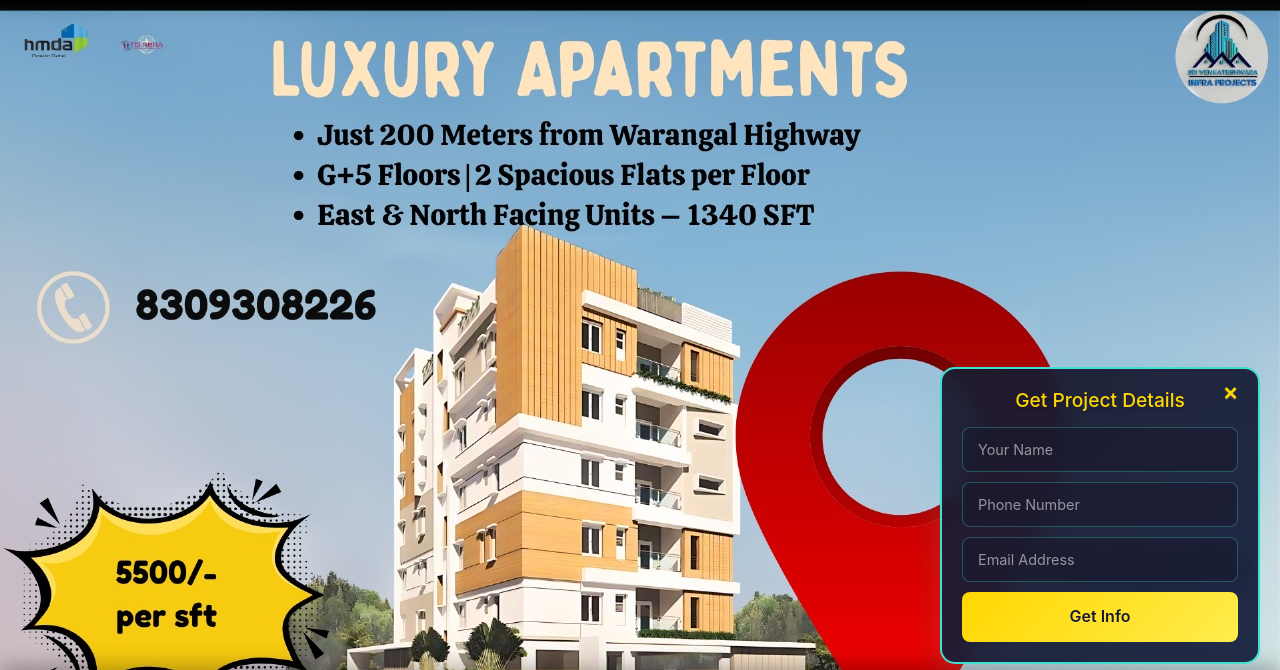
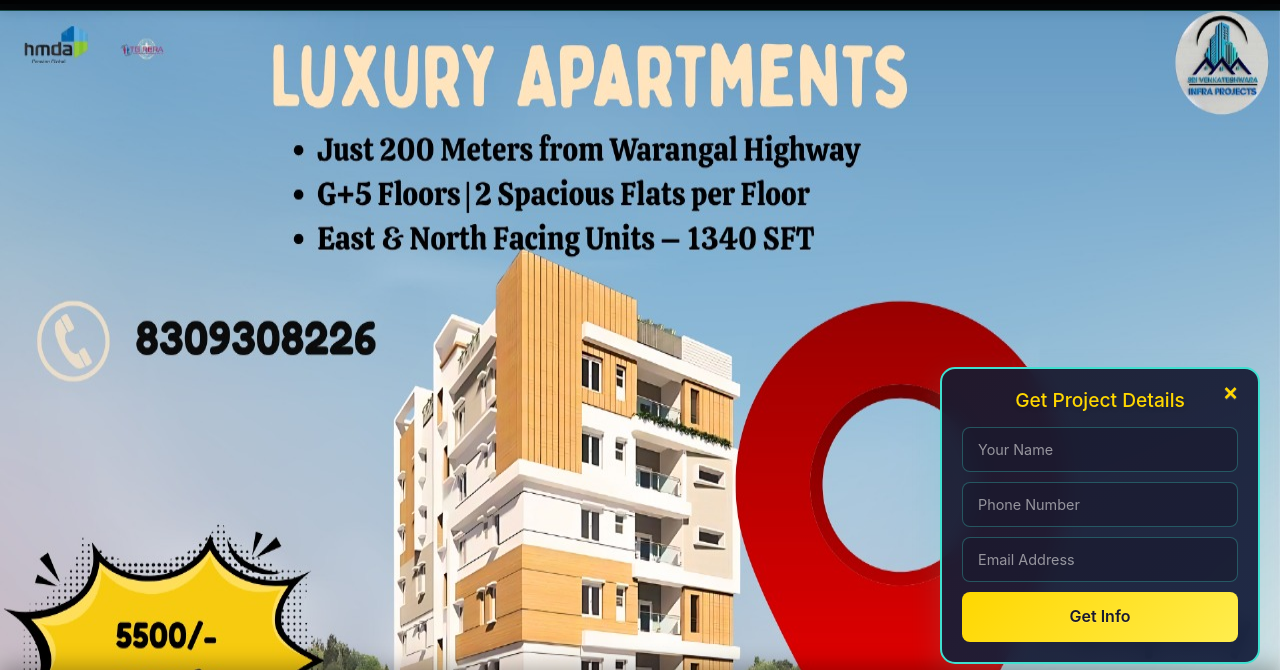
Before and after one commit to K18ishna/venkateswaraInfra, a plain HTML site: page index.html in a window 1280 px wide. Shown: the part 66-736 px from the top of the page. Drawn offline with nearby package versions, Linux system fonts and the light colour scheme.

Commit message:
Update index.html

```diff
--- a/index.html
+++ b/index.html
@@ -236,6 +236,8 @@
       display: block !important;
       opacity: 1 !important;
       z-index: 2;
+       width: 100% !important;
+        height: 100vh !important;
     }
 
     /* Mobile Image - Hide on desktop, show on mobile */
```
